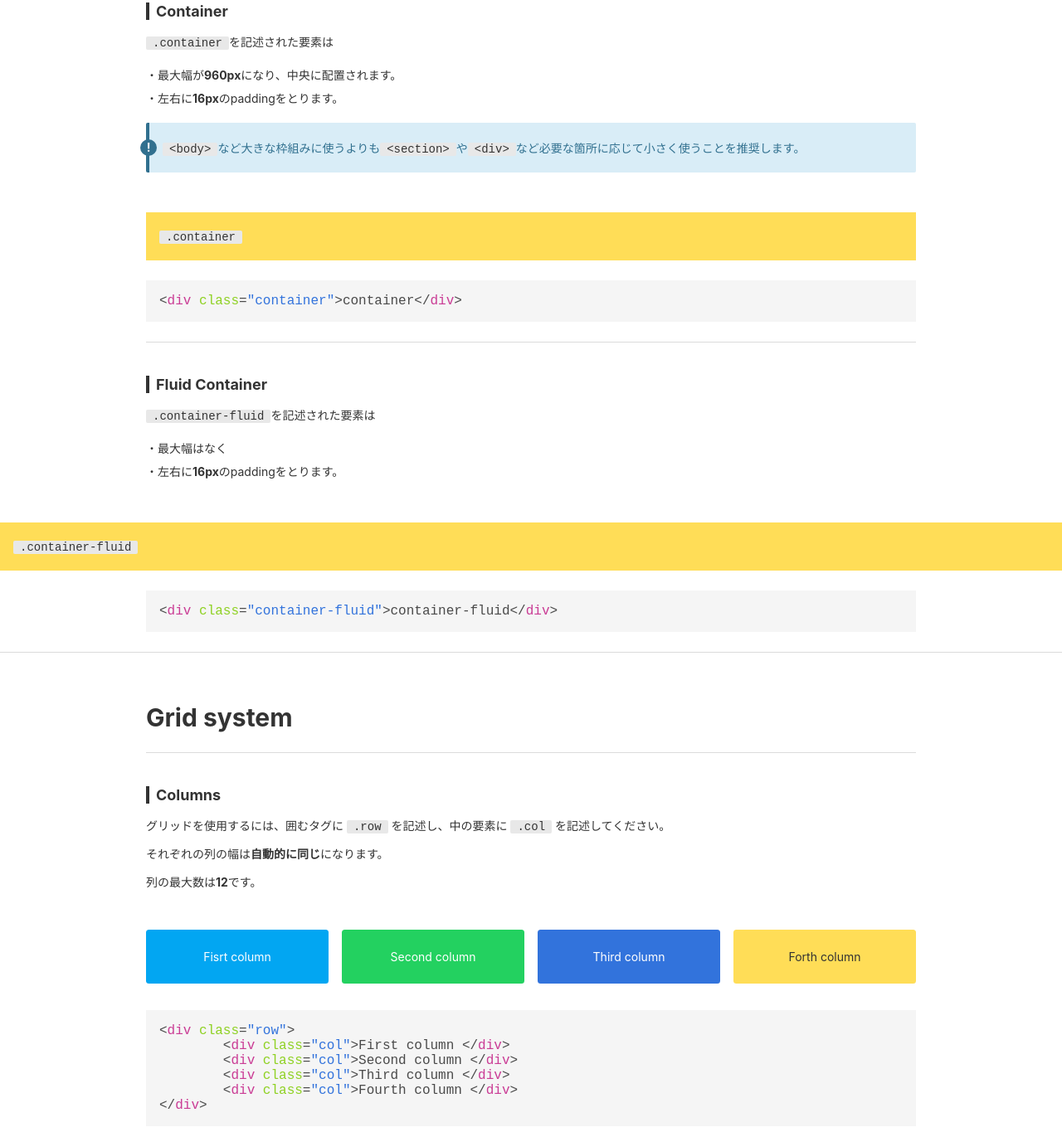
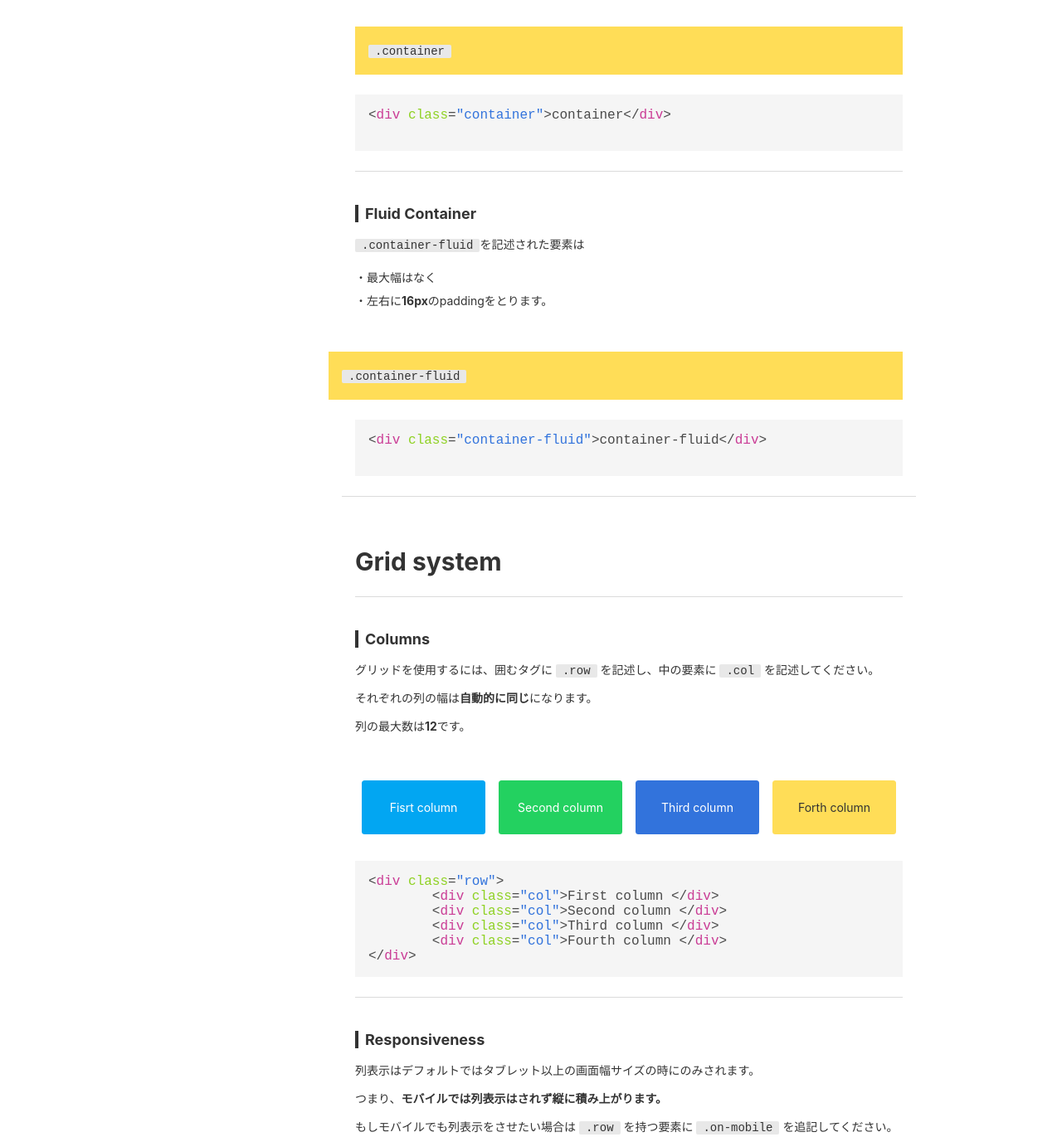
Before and after one commit to leadi/izanagi, a website: page demo/index.html in a window 1280 px wide. Shown: the part 422-1793 px from the top of the page at 83% size. Drawn offline with Linux system fonts and the light colour scheme.

Commit message:
fix Document

```diff
--- a/assets/base/_mixins.scss
+++ b/assets/base/_mixins.scss
@@ -3,13 +3,13 @@
 $tablet: 768px;
 $desktop: 1024px;
 
-@mixin from($device) {
+@mixin over($device) {
 	@media screen and (min-width: $device) {
 		@content;
 	}
 }
 
-@mixin until($device) {
+@mixin under($device) {
 	@media screen and (max-width: $device - 1px) {
 		@content;
 	}
@@ -21,18 +21,21 @@ $desktop: 1024px;
 	}
 }
 
+/* $tablet以下の画面サイズ */
 @mixin mobile {
 	@media screen and (max-width: $tablet) {
 		@content;
 	}
 }
 
+/* $tablet以上の画面サイズ */
 @mixin tablet {
 	@media screen and (min-width: $tablet) {
 		@content;
 	}
 }
 
+/* $desktop以下の画面サイズ */
 @mixin desktop {
 	@media screen and (min-width: $desktop) {
 		@content;
--- a/demo/index.html
+++ b/demo/index.html
@@ -4,7 +4,7 @@
 	<meta charset="UTF-8">
 	<title>Document</title>
 	<meta name="viewport" content="width=device-width, initial-scale=1" />
-	<link rel="stylesheet" type="text/css" href="css/style.css?2017-03-27">
+	<link rel="stylesheet" type="text/css" href="css/style.css?2017-04-13">
 	<link rel="stylesheet" type="text/css" href="css/style-docs.css">
 	<script src="https://use.fontawesome.com/4c93d4738d.js"></script>
 </head>
@@ -13,6 +13,8 @@
 		izanagi | A Light weight css framework
 	</header><!-- /header -->
 	<div class="container">
+		<div class="row">
+			<div class="col-3">
 				<h1>Documentation</h1>
 				<ul>
 					<li>・<a href="#layout" class="btn btn-link">Layout</a></li>
@@ -20,7 +22,8 @@
 					<li>・<a href="#button" class="btn btn-link">Button</a></li>
 				</ul>
 			</div>
-	<section id="layout" style="margin-top: 60px;">
+			<div class="col-9">
+				<section id="layout" style="margin-top: 24px;">
 					<div class="container">
 						<h2>Layout</h2>
 						<hr>
@@ -112,8 +115,7 @@
 	&lt;<span class="tag">div</span> <span class="attribute">class</span>=<span class="class">"col"</span>&gt;Second column &lt;/<span class="tag">div</span>&gt;
 	&lt;<span class="tag">div</span> <span class="attribute">class</span>=<span class="class">"col"</span>&gt;Third column &lt;/<span class="tag">div</span>&gt;
 	&lt;<span class="tag">div</span> <span class="attribute">class</span>=<span class="class">"col"</span>&gt;Fourth column &lt;/<span class="tag">div</span>&gt;
-&lt;/<span class="tag">div</span>&gt;
-</code></pre>
+&lt;/<span class="tag">div</span>&gt;</code></pre>
 							</div>
 						</section>
 						<hr>
@@ -580,9 +582,8 @@
 	&lt;<span class="tag">button</span> <span class="attribute">class</span>=<span class="class">"btn"</span>&gt;</span>
 		&lt;<span class="tag">span</span> <span class="attribute">class</span>=<span class="class">"icon"</span>&gt;</span>
 			&lt;<span class="tag">i</span> <span class="attribute">class</span>=<span class="class">"fa fa-github"</span>&gt;</span>&lt;/<span class="tag">i</span>&gt;</span>
-		&lt;/<span class="tag">span</span>&gt;</span>
-		&lt;<span class="tag">span</span>&gt;GitHub&lt;/<span class="tag">span</span>&gt;
-	&lt;/<span class="tag">button</span>&gt;</span>
+		&lt;/<span class="tag">span</span>&gt;</span>		&lt;<span class="tag">span</span>&gt;GitHub&lt;/<span class="tag">span</span>&gt;
+	&lt;/<span class="tag">button</span>&gt;</spn>
 	&lt;<span class="tag">button</span> <span class="attribute">class</span>=<span class="class">"btn btn-primary"</span>&gt;</span>
 		&lt;<span class="tag">span</span> <span class="attribute">class</span>=<span class="class">"icon"</span>&gt;</span>
 			&lt;<span class="tag">i</span> <span class="attribute">class</span>=<span class="class">"fa 	fa-twitter"</span>&gt;</span>&lt;/<span class="tag">i</span>&gt;</span>
@@ -695,7 +696,7 @@
 							<div class="container">
 								<h3>input</h3>
 								<div>
-						<p><code>.container</code>を記述された要素は</p>
+									<p><code>.input</code>を記述された要素は</p>
 									<ul>
 										<li>・最大幅が<strong>960px</strong>になり、中央に配置されます。</li>
 										<li>・左右に<strong>16px</strong>のpaddingをとります。</li>
@@ -832,5 +833,8 @@
 					</section>
 				</section>
 				<hr>
+			</div>
+		</div>
+	</div>
 </body>
 </html>
```
Also changed, not shown: demo/css/style.css. Lines whose indentation alone changed are shown as unchanged.
